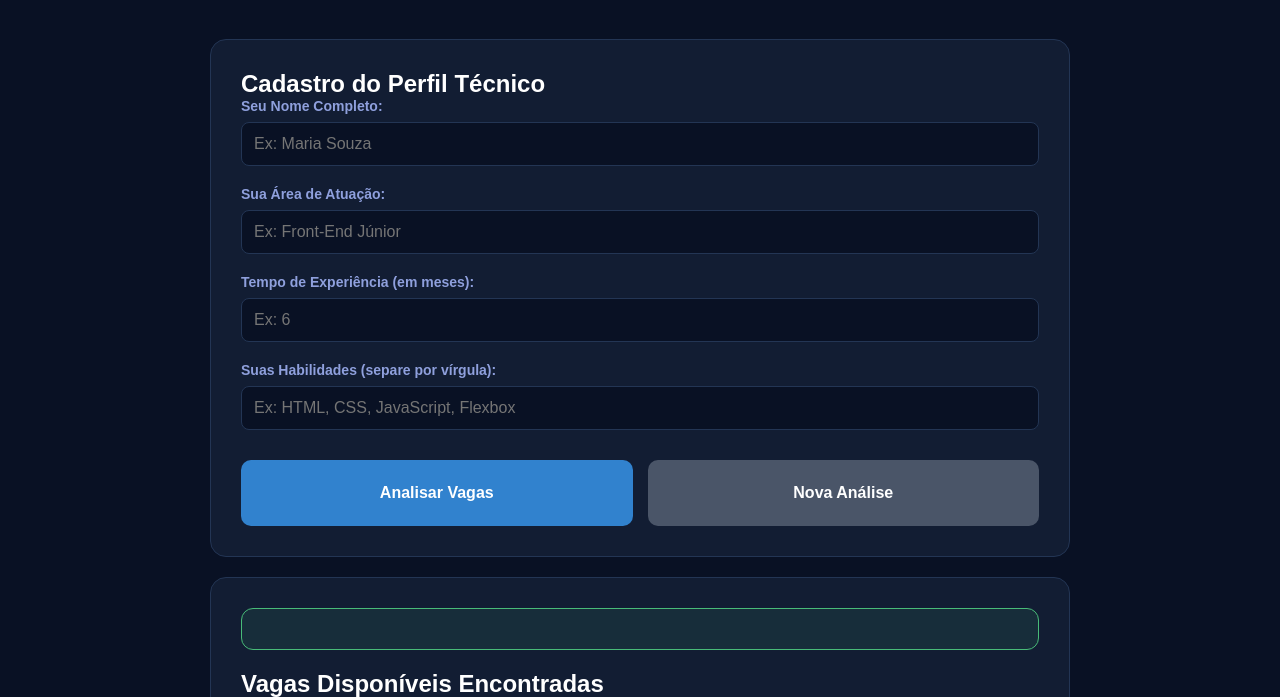
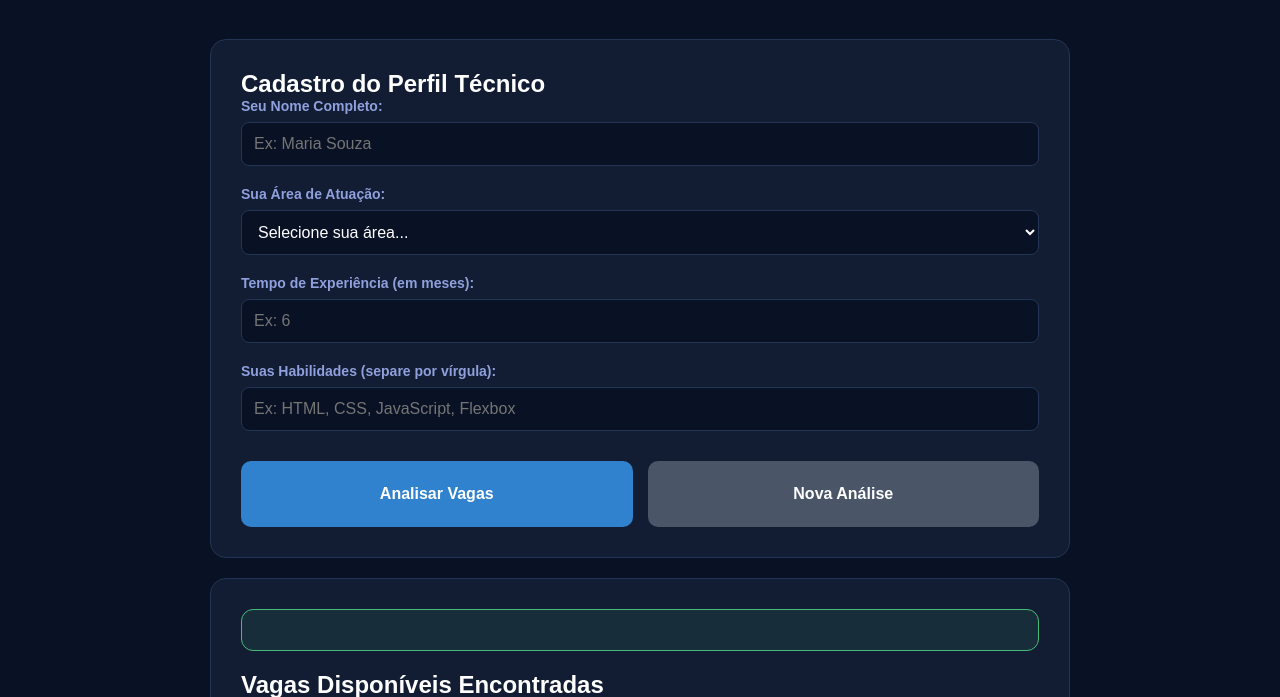
Before and after one commit to ronaldojunior-dev/Skillmatch, a plain HTML site: page index.html in a window 1280 px wide. Shown: the part 103-800 px from the top of the page. Drawn offline with Linux system fonts and the light colour scheme.

Commit message:
refinamento do projeto aplicando lista suspensa de area de atuação

```diff
--- a/assets/scripts/main.js
+++ b/assets/scripts/main.js
@@ -21,6 +21,7 @@ let botaoLimpar = document.getElementById("btn-limpar");
 let bancoDeVagasLocal = [];
 
 let registrarNovaAnalise = criarContadorDeAnalises();
+
 
 function resetarEstadoDaTela() {
     secaoDeResultados.hidden = true;
--- a/assets/styles/style.css
+++ b/assets/styles/style.css
@@ -77,6 +77,17 @@ body {
     color: #ffffff;
     font-size: 16px;
 }
+
+.form-group select {
+    width: 100%;
+    padding: 12px;
+    background-color: #091124;
+    border: 1px solid #233554;
+    border-radius: 8px;
+    color: #ffffff;
+    font-size: 16px;
+}
+
 
 .form-group input:focus, button:focus {
     outline: 3px solid #3182ce;
--- a/index.html
+++ b/index.html
@@ -31,7 +31,20 @@
 
                 <div class="form-group">
                     <label for="input-area">Sua Área de Atuação:</label>
-                    <input type="text" id="input-area" placeholder="Ex: Front-End Júnior">
+                    <select id="input-area">
+                        <option value="">Selecione sua área...</option>
+                        <option value="Front-End">Front-End</option>
+                        <option value="Back-End">Back-End</option>
+                        <option value="FullStack">FullStack</option>
+                        <option value="Mobile">Mobile</option>
+                        <option value="DevOps">DevOps</option>
+                        <option value="QA">QA / Testes</option>
+                        <option value="Data Science">Data Science</option>
+                        <option value="UX/UI">UX / UI</option>
+                        <option value="Segurança">Segurança</option>
+                        <option value="Cloud">Cloud</option>
+                        <option value="Outro">Outro</option>
+                    </select>
                 </div>
 
                 <div class="form-group">
```
